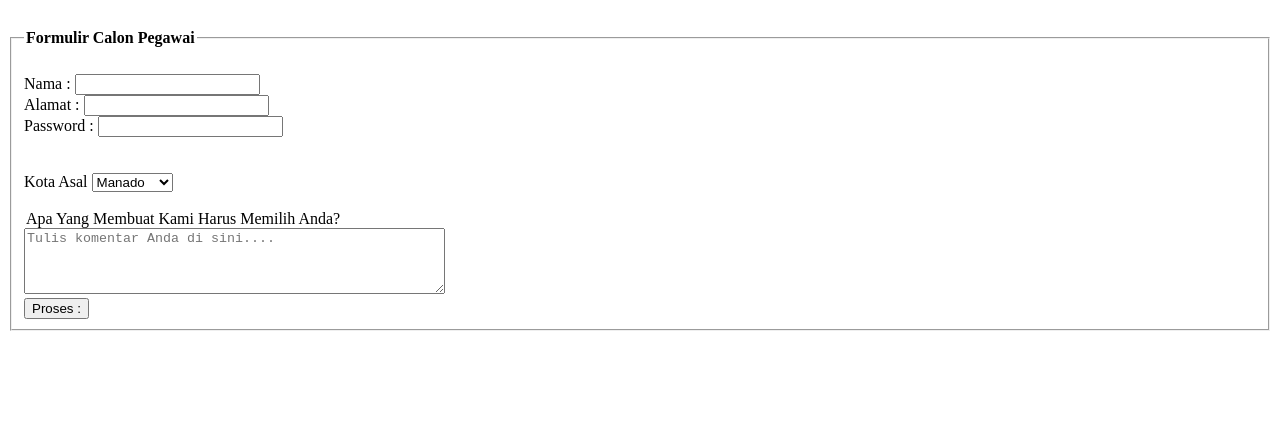
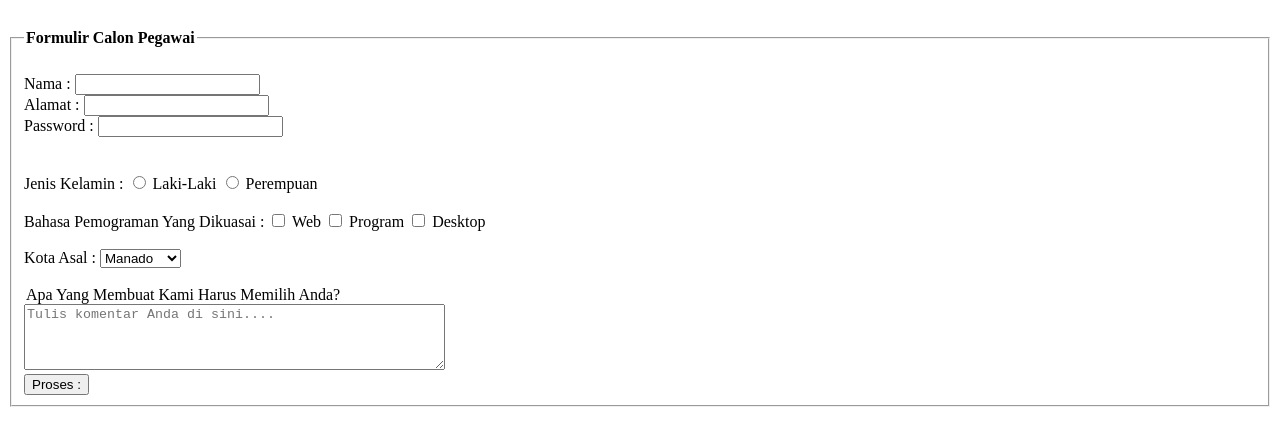
Before and after one commit to MantowArdian/11110133-wdsummer2021, a plain HTML site: page Pertemuan9/FormulirCalonPegawai.html in a window 1280 px wide. Drawn offline with Linux system fonts and the light colour scheme.

Commit message:
Menambahkan kode program untuk Radio dan Checkbox

```diff
--- a/Pertemuan9/FormulirCalonPegawai.html
+++ b/Pertemuan9/FormulirCalonPegawai.html
@@ -19,7 +19,22 @@
 </br>
 </br>
     <Lagend>
-        <Label for="Kota Asal :"> Kota Asal </label>
+        <Label for="Jenis Kelamin"> Jenis Kelamin :</label>
+    </Lagend>
+        <input type="radio"> Laki-Laki
+        <input type="radio"> Perempuan
+</br>
+</br>
+    <Lagend>
+        <Label for="Bahasa Pemograman Yang Dikuasai"> Bahasa Pemograman Yang Dikuasai :</label>
+    </Lagend>
+        <input type="checkbox"> Web
+        <input type="checkbox"> Program
+        <input type="checkbox"> Desktop
+</br>
+</br>
+    <Lagend>
+        <Label for="Kota Asal"> Kota Asal :</label>
     </Lagend>
         <select>
             <option value="Manado">Manado</option>
```
Lines whose indentation alone changed are shown as unchanged.
